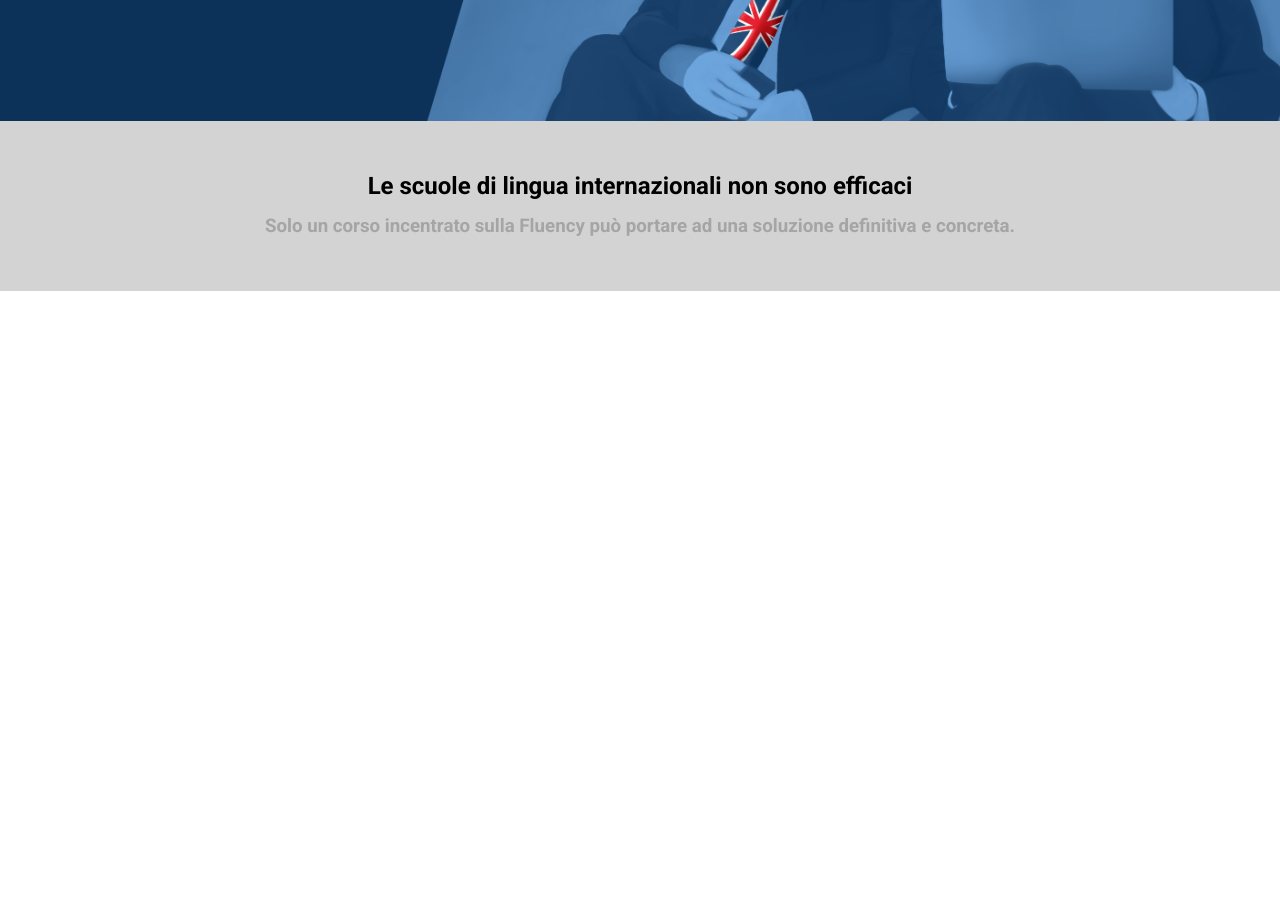
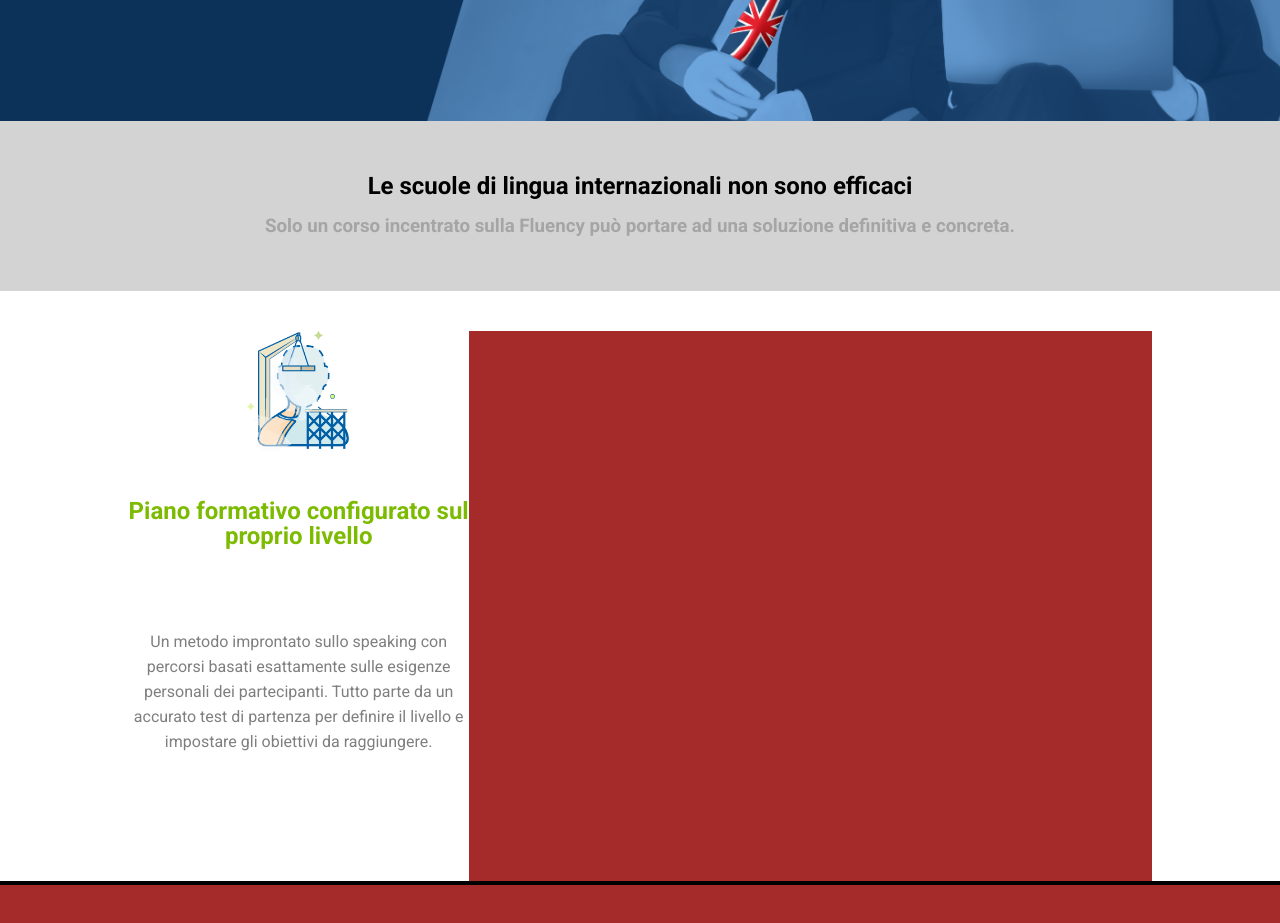
Before and after one commit to danielelanzi/html-css-fluentify, a plain HTML site: page index.html in a window 1280 px wide. Shown: the part 429-1352 px from the top of the page. Before the commit the page ends 800 px from the top, so only its background shows below. Drawn offline with Linux system fonts and the light colour scheme.

Commit message:
main centrale
da terminare

```diff
--- a/css/style.css
+++ b/css/style.css
@@ -9,6 +9,18 @@
 
 body{
   font-family: 'Roboto', sans-serif;
+}
+
+/* clearfix main */
+main::after{
+  content: '';
+  display: table;
+  clear: both;
+}
+
+/* colore testo paragrafi */
+p{
+  color: #7F7F7F;
 }
 
 /* colore e bordi dei bottoni verdi */
@@ -96,7 +108,7 @@ a.button-top{
   margin-right: 20px;
 }
 
-/* banner */
+/* banner dell'header */
 .banner{
   position: relative;
   height: 470px;
@@ -122,6 +134,7 @@ a.button-banner{
   color: white;
 }
 
+/* top banner del main */
 .banner-top{
   position: relative;
   height: 170px;
@@ -141,3 +154,57 @@ a.button-banner{
 .h3-topbanner{
   color: #a5a5a5;
 }
+
+/* contenuto superiore del main (content1) */
+.content1{
+  width: 80%;
+  height: 550px;
+  margin: 0 auto;
+  background-color: brown;
+}
+
+.part1{
+  float: left;
+  height: 550px;
+  width: calc(100% / 3);
+  background-color: white;
+}
+
+.banner-content1{
+  position: relative;
+  margin-top: 40px;
+  height: 550px;
+  width: calc(100% / 3);
+  background-image: url(../img/profile.png);
+  background-repeat: no-repeat;
+  background-position: top;
+  background-size: 30%;
+}
+
+.text-content1{
+  position: absolute;
+  width: 100%;
+  bottom: 0;
+  left: 50%;
+  transform: translate(-50%, -50%);
+  text-align: center;
+  line-height: 25px;
+}
+
+h2.green{
+  margin-bottom: 80px;
+  color: #7CBB00;
+}
+
+
+/* linea divisoria */
+.divisor{
+  border-bottom: 4px solid black;
+}
+
+/* contenuto inferiore del main (content2) */
+.content2{
+  height: 450px;
+  margin: 0 auto;
+  background-color: brown;
+}
--- a/index.html
+++ b/index.html
@@ -42,15 +42,40 @@
       </div>
     </header>
     <!-- /intestazione -->
-
+    <!-- main -->
     <main>
+      <!-- top banner main -->
       <section class="banner-top">
         <div class="text-topbanner">
           <h2>Le scuole di lingua internazionali non sono efficaci</h2>
           <h3 class="h3-topbanner">Solo un corso incentrato sulla Fluency pu&ograve; portare ad una soluzione definitiva e concreta.</h3>
         </div>
       </section>
+      <!-- /top banner main -->
+      <section class="content-main">
+
+        <section class="content1">
+          <div class="part1">
+          </div>
+          <div class="banner-content1">
+            <div class="text-content1">
+              <h2 class="green">Piano formativo configurato sul proprio livello
+              </h2>
+              <p>
+                Un metodo improntato sullo speaking con percorsi basati esattamente sulle esigenze personali dei partecipanti. Tutto parte da un accurato test di partenza per definire il livello e impostare gli obiettivi da raggiungere.
+              </p>
+            </div>
+          </div>
+        </section>
+        <div class="divisor"></div>
+        <section class="content2">
+
+        </section>
+
+      </section>
+
+
     </main>
-
+    <!-- /main -->
   </body>
 </html>
```
